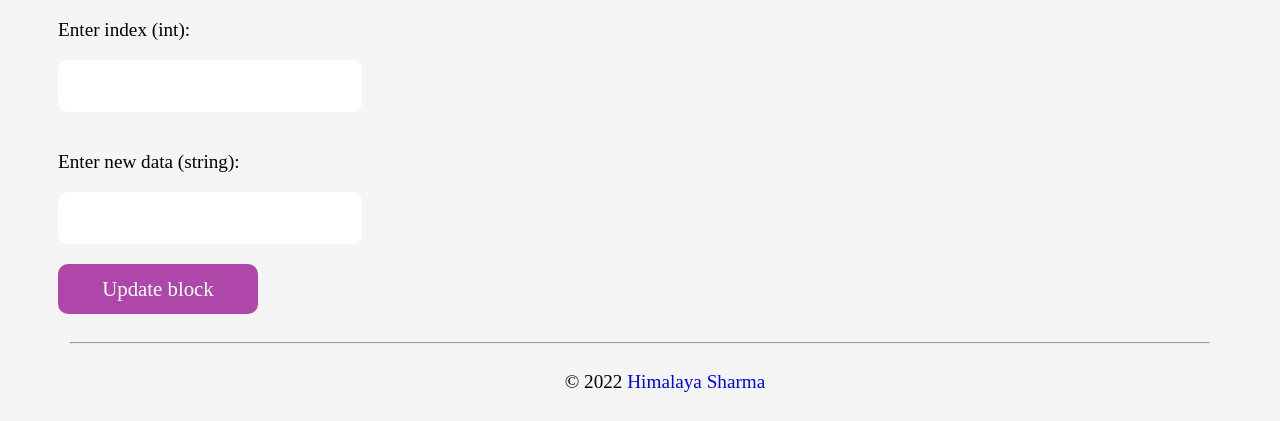
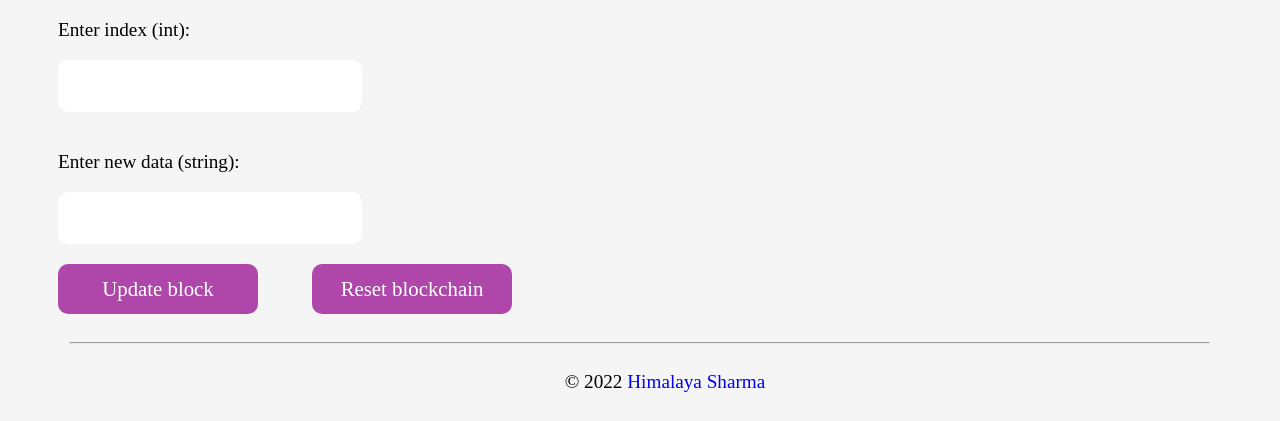
Before and after one commit to himalayasharma/elementary-blockchain, a Flask app: page / in a window 1280 px wide. Shown: the part 1480-1901 px from the top of the page. Run offline with Flask 2, Linux system fonts and the light colour scheme.

Commit message:
Add button to reset blockchain

```diff
--- a/static/css/main.css
+++ b/static/css/main.css
@@ -76,6 +76,19 @@ h2 {
     background-color: #f487d2;
 }
 
+
+#reset_block {
+    background-color: #af47ab;
+    border:  none;
+    width:  200px;
+    color: white;
+	margin-left: 50px;
+}
+
+#reset_block:hover {
+    background-color: #f487d2;
+}
+
 hr {
 	display: block;
 	margin-left: auto;
--- a/templates/home.html
+++ b/templates/home.html
@@ -56,6 +56,7 @@
         <input type="text" name="modified_data_input">
         <br>
         <input name="action" type="submit" value="Update block" id="update_block">
+        <input name="action" type="submit" value="Reset blockchain" id="reset_block">
     </form>
 </body>
 <hr>
```
